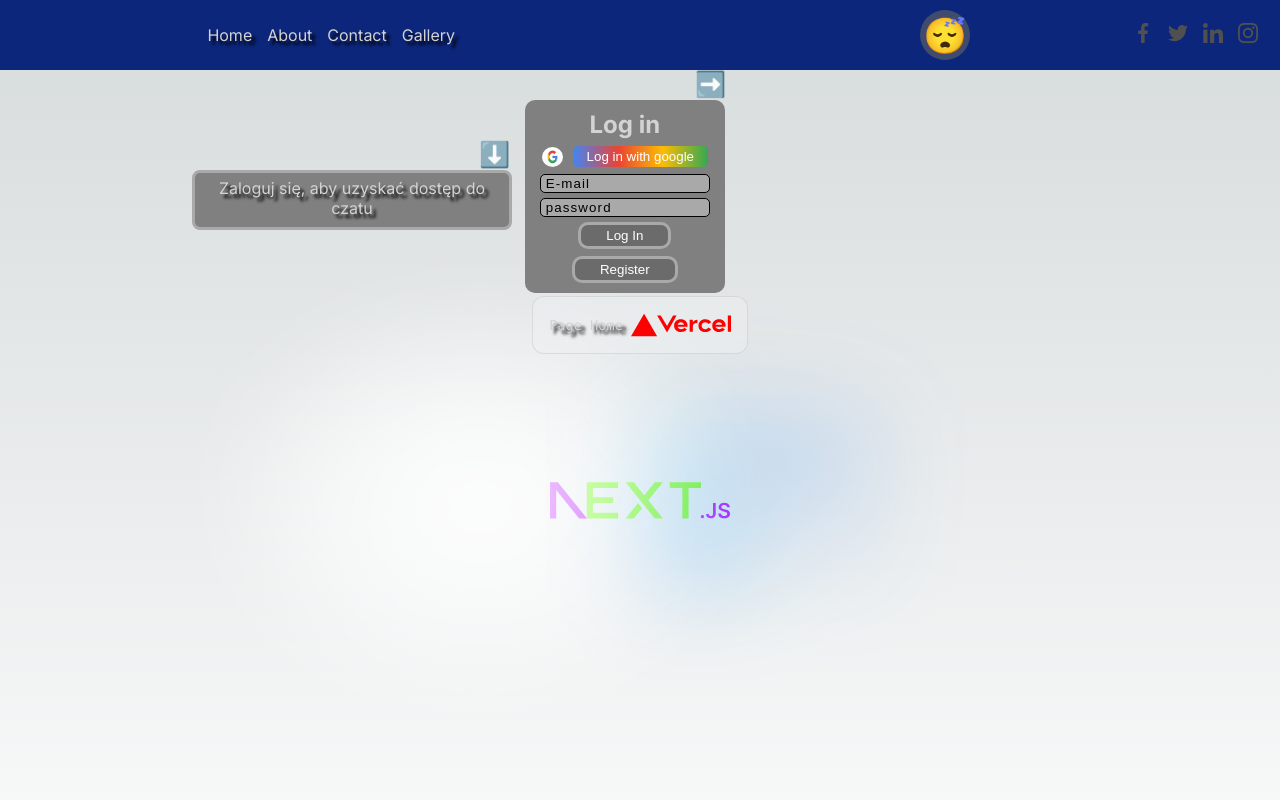
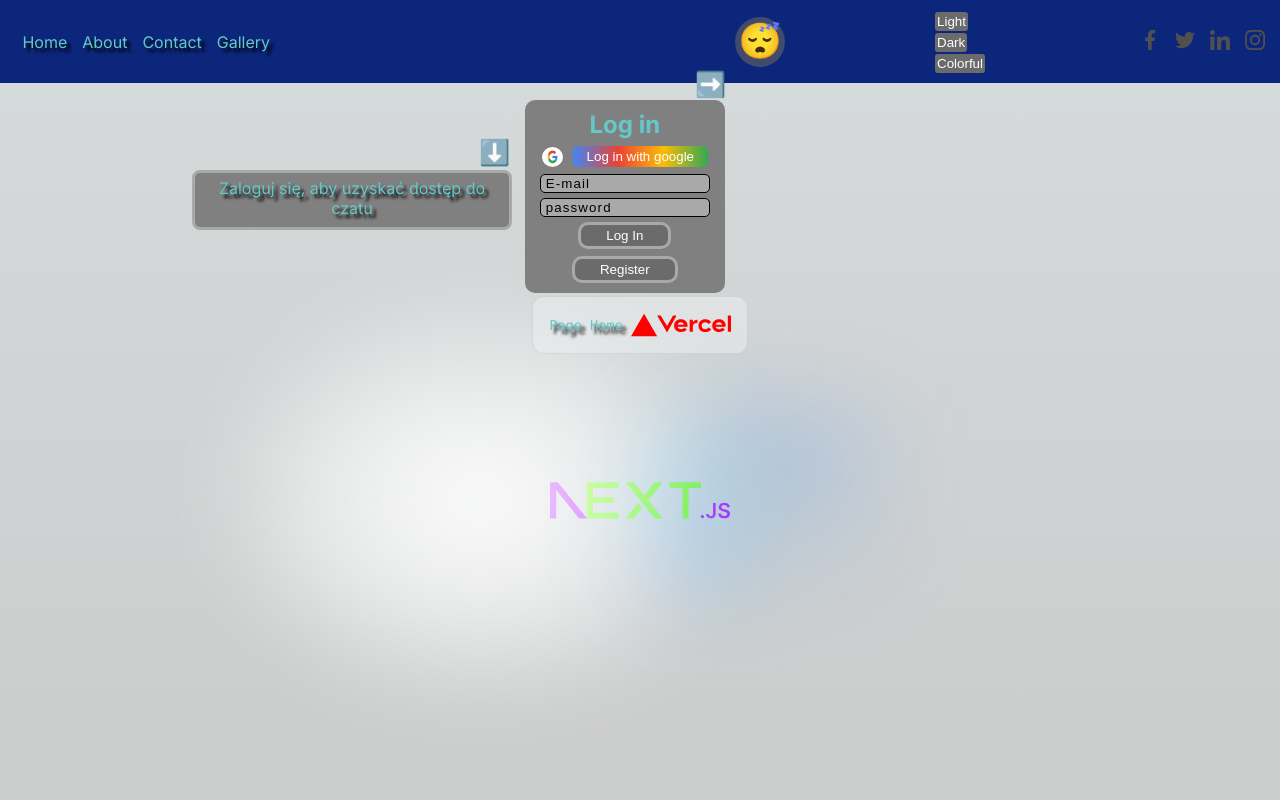
Before and after one commit to SebastianAdamoszek/next.js-aplication, a Next.js app: page / in a window 1280 px wide. Shown: the top 800 px of the page. Built offline with nearby package versions, Linux system fonts and the light colour scheme; no server answers.

Commit message:
add themes

```diff
--- a/app/globals.css
+++ b/app/globals.css
@@ -1,3 +1,7 @@
+@import "../themes/light.css";
+@import "../themes/dark.css";
+@import "../themes/colorful.css";
+
 :root {
   --max-width: 1100px;
   --border-radius: 12px;
@@ -89,12 +93,14 @@ body {
     )
     rgb(var(--background-start-rgb));
 }
+
 @media (prefers-color-scheme: dark) {
   html {
     color-scheme: dark;
   }
 }
-/*  */
+
+/* Globalne style i resetowanie */
 *,
 ul {
   box-sizing: border-box;
@@ -103,6 +109,7 @@ ul {
   list-style: none;
 }
 
+/* Styl dla body z animacją */
 body {
   animation: boom 0.5s ease-in-out forwards;
 }
@@ -114,19 +121,28 @@ body {
   }
 }
 
+/* Linki */
 a {
   color: inherit;
   text-decoration: none;
 }
+
+/* Akapit z efektem hover */
 p {
   text-shadow: 4px 4px 3px rgba(0, 0, 0, 1);
   transition: 150ms ease-in-out;
 }
 p:hover {
   transform: scale(1.005);
-  color: rgb(148, 148, 148);
+  color: rgba(var(--foreground-rgb), 0.6);
 }
 
-h1,h2,h3,h4,h5,h5,p {
-color: rgb(211, 211, 211)
+/* Nagłówki i akapity bazujące na zmiennych */
+h1,
+h2,
+h3,
+h4,
+h5,
+p {
+  color: rgb(var(--foreground-rgb));
 }
--- a/components/Authorization/Icon.styled.js
+++ b/components/Authorization/Icon.styled.js
@@ -5,7 +5,7 @@ export const IconButton = styled.div`
   background-color: rgba(100, 100, 100, 0.6);
   width: 50px;
   height: 50px;
-  padding: 5px;
+  padding: 0 0 3px 0;
   font-size: 35px;
   display: flex;
   justify-content: center;
--- a/components/Chat/ChatPage.styled.js
+++ b/components/Chat/ChatPage.styled.js
@@ -37,7 +37,7 @@ export const Title = styled.div`
 
 export const HideChatButton = styled.button`
   position: absolute;
-  top: -33px;
+  top: -35px;
   right: 0px;
   width: 30px;
   height: 20px;
--- a/components/Header/Header.js
+++ b/components/Header/Header.js
@@ -4,6 +4,9 @@ import { MenuComponent } from "./Menu/Menu.js";
 import { AuthStatus } from "../Authorization/AuthStatus.js";
 import { AuthForm } from "../Authorization/AuthForm.js";
 import Link from "next/link";
+import { ThemeSwitcher } from "@/themes/theme.js";
+
+
 
 export const HeaderComponent = () => {
   return (
@@ -11,6 +14,7 @@ export const HeaderComponent = () => {
       <MenuComponent />
       <AuthStatus />
       <AuthForm />
+      <ThemeSwitcher/>
       <HeaderIcons>
         <Link href="https://www.facebook.com/" target="_blank">
           <svg width="30" height="20" fill="#505050" aria-hidden="true">
--- /dev/null
+++ b/themes/colorful.css
@@ -0,0 +1,5 @@
+:root[data-theme='colorful'] {
+  --foreground-rgb: 200, 200, 20;
+  --background-start-rgb: 215, 119, 20;
+  --background-end-rgb: 255, 255, 255;
+}
--- /dev/null
+++ b/themes/dark.css
@@ -0,0 +1,5 @@
+:root[data-theme='dark'] {
+  --foreground-rgb: 255, 255, 255;
+  --background-start-rgb: 0, 0, 0;
+  --background-end-rgb: 0, 0, 0;
+}
--- /dev/null
+++ b/themes/light.css
@@ -0,0 +1,5 @@
+:root[data-theme='light'] {
+  --foreground-rgb: 100, 200, 200;
+  --background-start-rgb: 214, 219, 220;
+  --background-end-rgb: 200, 200, 200;
+}
--- /dev/null
+++ b/themes/theme.js
@@ -0,0 +1,28 @@
+"use client";
+import { useState, useEffect } from "react";
+
+export const ThemeSwitcher = () => {
+  const [theme, setTheme] = useState("light");
+
+  // Funkcja do zapamiętania wybranego motywu w localStorage
+  useEffect(() => {
+    const savedTheme = localStorage.getItem("theme") || "light";
+    setTheme(savedTheme);
+    document.documentElement.setAttribute("data-theme", savedTheme);
+  }, []);
+
+  // Zmieniamy motyw i zapisujemy go w localStorage
+  const changeTheme = (selectedTheme) => {
+    setTheme(selectedTheme);
+    localStorage.setItem("theme", selectedTheme);
+    document.documentElement.setAttribute("data-theme", selectedTheme);
+  };
+
+  return (
+    <div>
+      <button onClick={() => changeTheme("light")}>Light</button>
+      <button onClick={() => changeTheme("dark")}>Dark</button>
+      <button onClick={() => changeTheme("colorful")}>Colorful</button>
+    </div>
+  );
+};
```
Also changed, not shown: components/Header/Theme/Theme.js (added), components/Header/Theme/Theme.styled.js (added), public/cursor.png (added).
